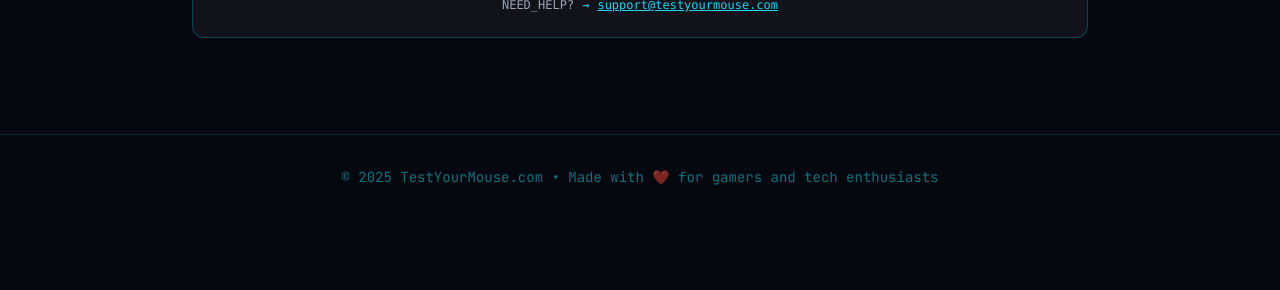
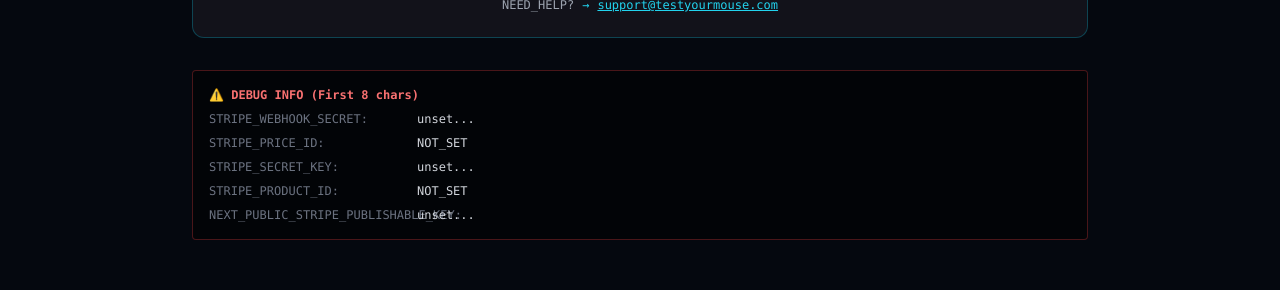
Before and after one commit to JamalDols/testyourmouse, a Next.js app: page /pro-tools in a window 1280 px wide. Shown: the part 1665-1955 px from the top of the page. Before the commit the page ends 1884 px from the top, so only its background shows below. Built offline with nearby package versions, Linux system fonts and the light colour scheme; no server answers.

Commit message:
feat: display masked Stripe environment variables in the ProTools component for debugging.

```diff
--- a/app/pro-tools/page.tsx
+++ b/app/pro-tools/page.tsx
@@ -25,5 +25,15 @@
 };
 
 export default function ProToolsPage() {
-  return <ProTools />;
+  const mask = (val: string | undefined) => (val ? `${val.substring(0, 8)}...` : "NOT_SET");
+
+  const debugInfo = {
+    webhookSecret: mask(process.env.STRIPE_WEBHOOK_SECRET),
+    priceId: mask(process.env.STRIPE_PRICE_ID),
+    secretKey: mask(process.env.STRIPE_SECRET_KEY),
+    productId: mask(process.env.STRIPE_PRODUCT_ID),
+    publishableKey: mask(process.env.NEXT_PUBLIC_STRIPE_PUBLISHABLE_KEY),
+  };
+
+  return <ProTools debugInfo={debugInfo} />;
 }
--- a/components/ProTools.tsx
+++ b/components/ProTools.tsx
@@ -15,7 +15,17 @@
 import { toast } from "sonner";
 import { usePrice } from "@/hooks/usePrice";
 
-export function ProTools() {
+interface ProToolsProps {
+  debugInfo?: {
+    webhookSecret: string;
+    priceId: string;
+    secretKey: string;
+    productId: string;
+    publishableKey: string;
+  };
+}
+
+export function ProTools({ debugInfo }: ProToolsProps) {
   const { isProUnlocked, unlockPro } = useProContext();
   const [showModal, setShowModal] = useState(false);
   const searchParams = useSearchParams();
@@ -263,6 +273,29 @@
           </a>
         </p>
       </Card>
+
+      {/* Debug Info */}
+      {debugInfo && (
+        <div className="mt-8 p-4 bg-black/50 border border-red-500/30 rounded text-left font-mono text-xs text-gray-500 overflow-x-auto">
+          <p className="text-red-400 font-bold mb-2">⚠️ DEBUG INFO (First 8 chars)</p>
+          <div className="grid grid-cols-[200px_1fr] gap-2">
+            <div>STRIPE_WEBHOOK_SECRET:</div>
+            <div className="text-gray-300">{debugInfo.webhookSecret}</div>
+
+            <div>STRIPE_PRICE_ID:</div>
+            <div className="text-gray-300">{debugInfo.priceId}</div>
+
+            <div>STRIPE_SECRET_KEY:</div>
+            <div className="text-gray-300">{debugInfo.secretKey}</div>
+
+            <div>STRIPE_PRODUCT_ID:</div>
+            <div className="text-gray-300">{debugInfo.productId}</div>
+
+            <div>NEXT_PUBLIC_STRIPE_PUBLISHABLE_KEY:</div>
+            <div className="text-gray-300">{debugInfo.publishableKey}</div>
+          </div>
+        </div>
+      )}
     </div>
   );
 }
```
